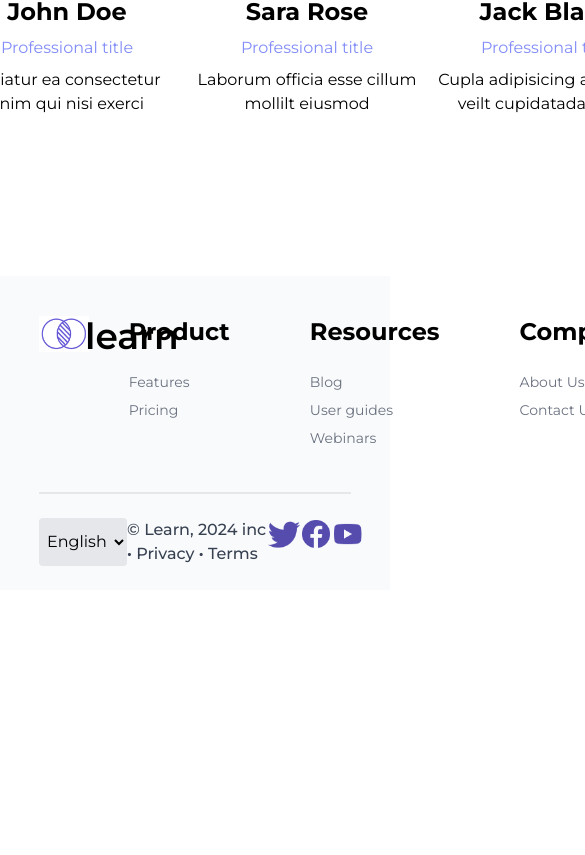
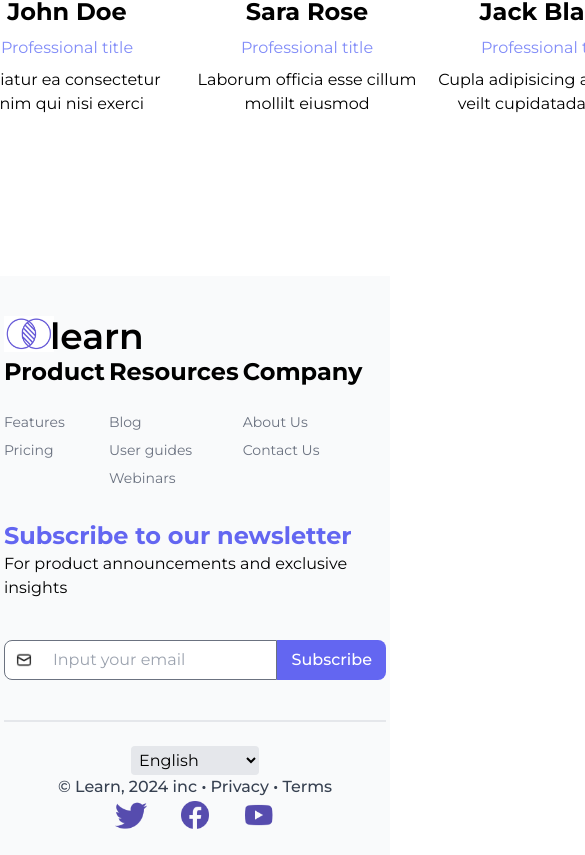
Before and after one commit to nemanjaKostovski/epam-learning-platform, a React (Vite) app: page /about-us in a window 390 px wide. Shown: the part 1306-2161 px from the top of the page, 585 px wide, since content can reach past the window. Before the commit the page ends 1896 px from the top, so only its background shows below. Built offline with nearby package versions, Linux system fonts and the light colour scheme.

Commit message:
footer mobile

```diff
--- a/src/components/Footer/Footer.tsx
+++ b/src/components/Footer/Footer.tsx
@@ -25,8 +25,8 @@ const year = new Date().getFullYear();
 
 function Footer() {
   return (
-    <footer className=' pl-[10%] pr-[10%] gap-x-8 gap-y-4 pt-10 bg-gray-50'>
-      <div className='flex justify-between border-b-2'>
+    <footer className='pl-[1%] pr-[1%] sm:pl-[10%] sm:pr-[10%] gap-x-8 gap-y-4 pt-10 bg-gray-50'>
+      <div className='xl:flex justify-between border-b-2 lg:grid col-span-2'>
         <Logo />
         <FooterRow items={footerItems} />
         <div className='col-span-2 mb-10'>
@@ -56,7 +56,7 @@ function Footer() {
         </div>
       </div>
 
-      <div className='mt-6 pb-6 flex justify-between'>
+      <div className='mt-6 pb-6 flex justify-between sm:flex-row flex-col items-center'>
         <select
           name='language'
           id='language'
--- a/src/components/Footer/FooterRow.tsx
+++ b/src/components/Footer/FooterRow.tsx
@@ -7,7 +7,7 @@ export default function FooterRow({ items }: FooterRowType) {
       {items.map((group, groupIndex) => (
         <div
           key={groupIndex}
-          className='mb-6 text-gray-500 text-sm flex flex-col mr-20'
+          className='mb-6 text-gray-500 text-sm flex flex-col mr-1 2xl:mr-20 xl:mr-10'
         >
           {group.map((item, itemIndex) => (
             <div key={`${item.link}-${itemIndex}`}>
```
